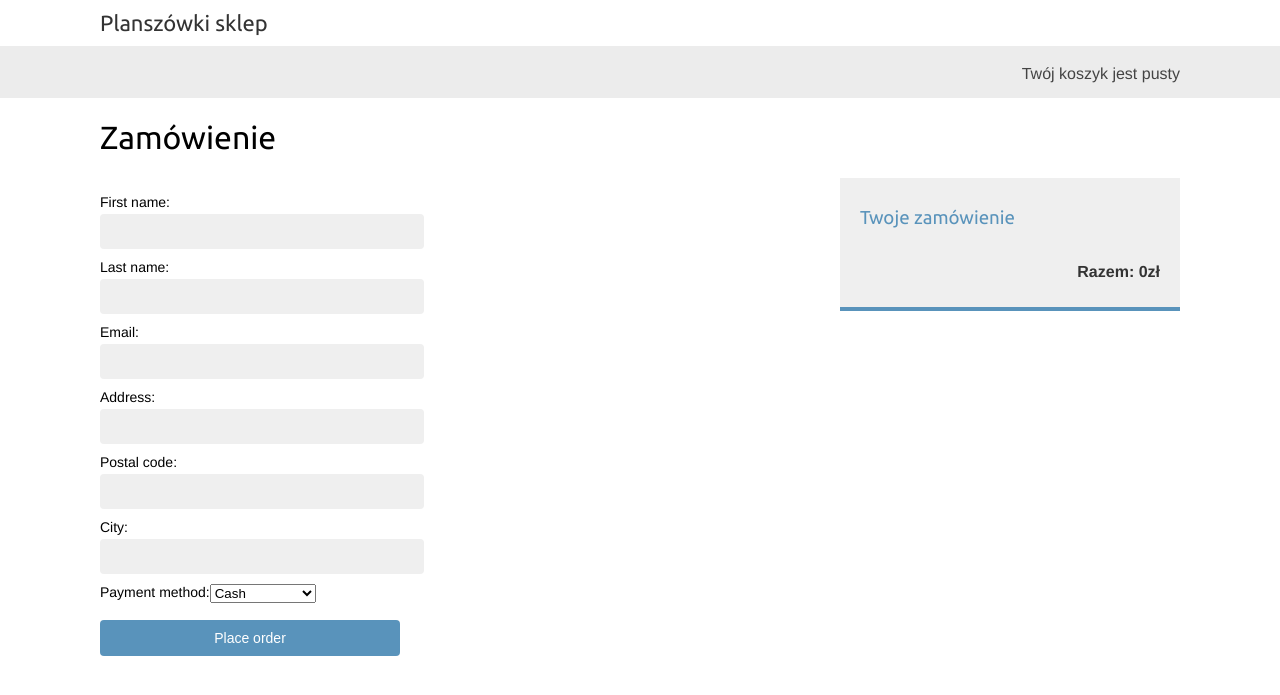
After one commit to reardek/ShoppingCart, a Django app: page /orders/create/ in a window 1280 px wide. The commit adds this page. Shown: the top 695 px of the page. Run offline with Django 3.2, Linux system fonts and the light colour scheme.

Commit message:
finishing

```diff
--- a/ShoppingCart/urls.py
+++ b/ShoppingCart/urls.py
@@ -22,6 +22,7 @@ urlpatterns = [
     path('admin/', admin.site.urls),
     path('cart/', include('cart.urls', namespace='cart')),
     path('', include('shop.urls', namespace='shop')),
+    path('orders/', include('orders.urls', namespace='orders')),
 ]
 if settings.DEBUG:
     urlpatterns += static(settings.MEDIA_URL,
--- a/cart/templates/cart/detail.html
+++ b/cart/templates/cart/detail.html
@@ -53,6 +53,6 @@ Your shopping cart
 </table>
 <p class="text-right">
 <a href="{% url "shop:product_list" %}" class="button light">Continue shopping</a>
-<a href="#" class="button">Checkout</a>
+<a href="{% url "orders:order_create" %}" class="button">Checkout</a>
 </p>
 {% endblock %}
--- /dev/null
+++ b/orders/forms.py
@@ -0,0 +1,8 @@
+from django import forms
+from .models import Order
+
+
+class OrderCreateForm(forms.ModelForm):
+    class Meta:
+        model = Order
+        fields = ['first_name', 'last_name', 'email', 'address', 'postal_code', 'city', 'payment_method']
--- a/orders/models.py
+++ b/orders/models.py
@@ -3,12 +3,14 @@ from shop.models import Product
 
 
 class Order(models.Model):
+    PAYMENT = (('cash', 'Cash'), ('credit_cart', 'Credit Cart'), ('bank_transfer', 'Bank Transfer'))
     first_name = models.CharField(max_length=50)
     last_name = models.CharField(max_length=50)
     email = models.EmailField()
     address = models.CharField(max_length=250)
     postal_code = models.CharField(max_length=6)
     city = models.CharField(max_length=100)
+    payment_method = models.TextField(choices=PAYMENT, default='Cash')
     created = models.DateTimeField(auto_now_add=True)
     updated = models.DateTimeField(auto_now=True)
     paid = models.BooleanField(default=False)
--- /dev/null
+++ b/orders/templates/orders/order/create.html
@@ -0,0 +1,24 @@
+{% extends "shop/base.html" %}
+{% block title %}
+Checkout
+{% endblock %}
+{% block content %}
+<h1>Zamówienie</h1>
+<div class="order-info">
+<h3>Twoje zamówienie</h3>
+<ul>
+{% for item in cart %}
+<li>
+{{ item.quantity }}x {{ item.product.name }}
+<span>{{ item.total_price }}zł</span>
+</li>
+{% endfor %}
+</ul>
+<p>Razem: {{ cart.get_total_price }}zł</p>
+</div>
+<form method="post" class="order-form">
+{{ form.as_p }}
+<p><input type="submit" value="Place order"></p>
+{% csrf_token %}
+</form>
+{% endblock %}
--- /dev/null
+++ b/orders/urls.py
@@ -0,0 +1,8 @@
+from django.urls import path
+from . import views
+
+app_name = 'orders'
+
+urlpatterns = [
+    path('create/', views.order_create, name='order_create'),
+]
--- a/orders/views.py
+++ b/orders/views.py
@@ -1,3 +1,26 @@
 from django.shortcuts import render
+from .models import OrderItem
+from .forms import OrderCreateForm
+from cart.cart import Cart
 
-# Create your views here.
+
+def order_create(request):
+    cart = Cart(request)
+    if request.method == 'POST':
+        form = OrderCreateForm(request.POST)
+        if form.is_valid():
+            order = form.save()
+            for item in cart:
+                OrderItem.objects.create(order=order,
+                                         product=item['product'],
+                                         price=item['price'],
+                                         quantity=item['quantity'])
+            cart.clear()
+            return render(request,
+                          'orders/order/created.html',
+                          {'order': order})
+    else:
+        form = OrderCreateForm()
+    return render(request,
+                  'orders/order/create.html',
+                  {'cart': cart, 'form': form})
--- a/shop/static/css/base.css
+++ b/shop/static/css/base.css
@@ -314,7 +314,9 @@ ul.errorlist {
 .recommendations.cart img {
     width:120px;
 }
-
+#id_payment_method {
+    margin-bottom: 0.1em;
+}
 /* braintree hosted fields */
 form div.field {
     font-size:13px;
--- a/shop/templates/shop/base.html
+++ b/shop/templates/shop/base.html
@@ -3,12 +3,12 @@
 <html>
     <head>
         <meta charset="utf-8" />
-        <title>{% block title %}My shop{% endblock %}</title>
+        <title>{% block title %}Planszówki sklep{% endblock %}</title>
         <link href="{% static "css/base.css" %}" rel="stylesheet">
     </head>
     <body>
     <div id="header">
-        <a href="/" class="logo">My shop</a>
+        <a href="/" class="logo">Planszówki sklep</a>
     </div>
     <div id="subheader">
         <div class="cart">
@@ -20,7 +20,7 @@
                     {{ cart.get_total_price }}zł
                 </a>
             {% else %}
-            Your cart is empty.
+            Twój koszyk jest pusty
             {% endif %}
             {% endwith %}
         </div>
--- a/shop/templates/shop/product/detail.html
+++ b/shop/templates/shop/product/detail.html
@@ -17,7 +17,7 @@
 <form action="{% url "cart:cart_add" product.id %}" method="post">
     {{ cart_product_form }}
 {% csrf_token %}
-<input type="submit" value="Add to cart">
+<input type="submit" value="Dodaj do koszyka">
 </form>
 {{ product.description|linebreaks }}
 </div>
--- a/shop/templates/shop/product/list.html
+++ b/shop/templates/shop/product/list.html
@@ -5,10 +5,10 @@
 {% endblock %}
 {% block content %}
     <div id="sidebar">
-        <h3>Categories</h3>
+        <h3>Kategorie</h3>
         <ul>
             <li {% if not category %}class="selected"{% endif %}>
-                <a href="{% url "shop:product_list" %}">All</a>
+                <a href="{% url "shop:product_list" %}">Wszystkie</a>
             </li>
         {% for c in categories %}
             <li {% if category.slug == c.slug %}class="selected"{% endif %}>
@@ -18,7 +18,7 @@
         </ul>
     </div>
     <div id="main" class="product-list">
-        <h1>{% if category %}{{ category.name }}{% else %}Products{% endif %}</h1>
+        <h1>{% if category %}{{ category.name }}{% else %}Gry{% endif %}</h1>
         {% for product in products %}
         <div class="item">
             <a href="{{ product.get_absolute_url }}">
```
Also changed, not shown: orders/templates/orders/order/created.html (added, +8 -0 lines), db.sqlite3, media/products/2020/06/19/pic66668.jpg (added), orders/migrations/0002_order_payment_method.py (added).
